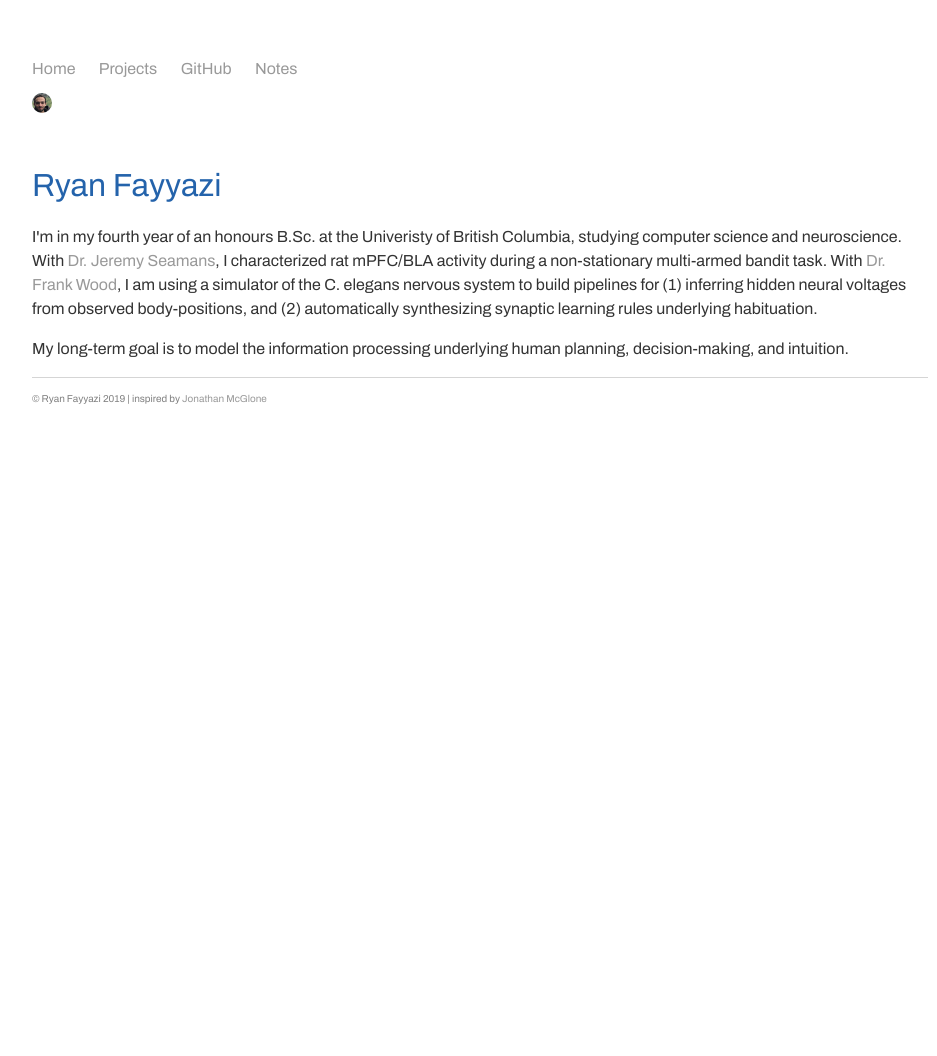
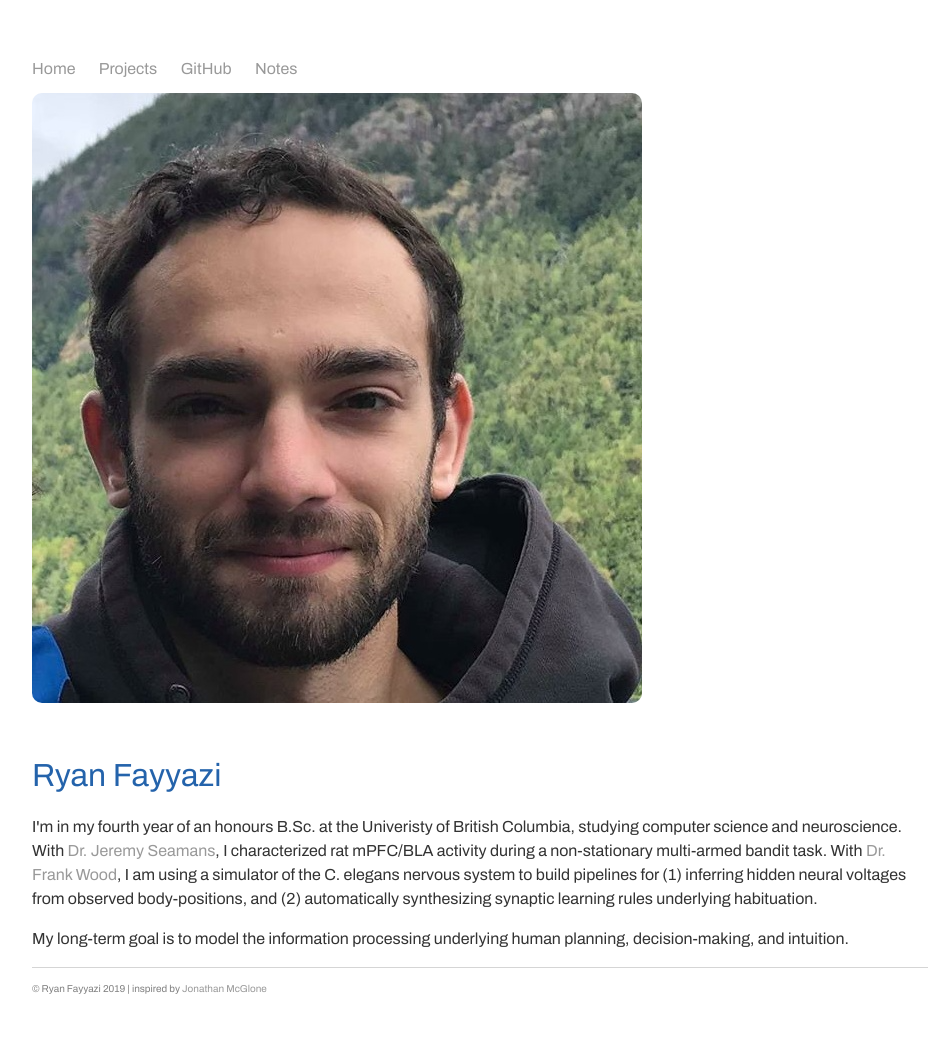
Before and after one commit to rfayyazi/rfayyazi.github.io, a Jekyll site: the page built from index.html, in a window 1280 px wide. Shown: the whole page, without its empty margins (160-1097 px from the left). Built offline with Jekyll 4.4.1, drawn with Linux system fonts in a browser that asks for light colours; some web fonts are replaced; before the commit the page ends 900 px from its top, so only the background shows below that.

Commit message:
Update main.css

```diff
--- a/css/main.css
+++ b/css/main.css
@@ -68,7 +68,5 @@ margin-bottom: 30px;
 /* -webkit-border-radius: 200px;
     -moz-border-radius: 200px;
          border-radius: 200px; */
-width: 20px;
-height: auto;
 border-radius: 10px
 }
```
